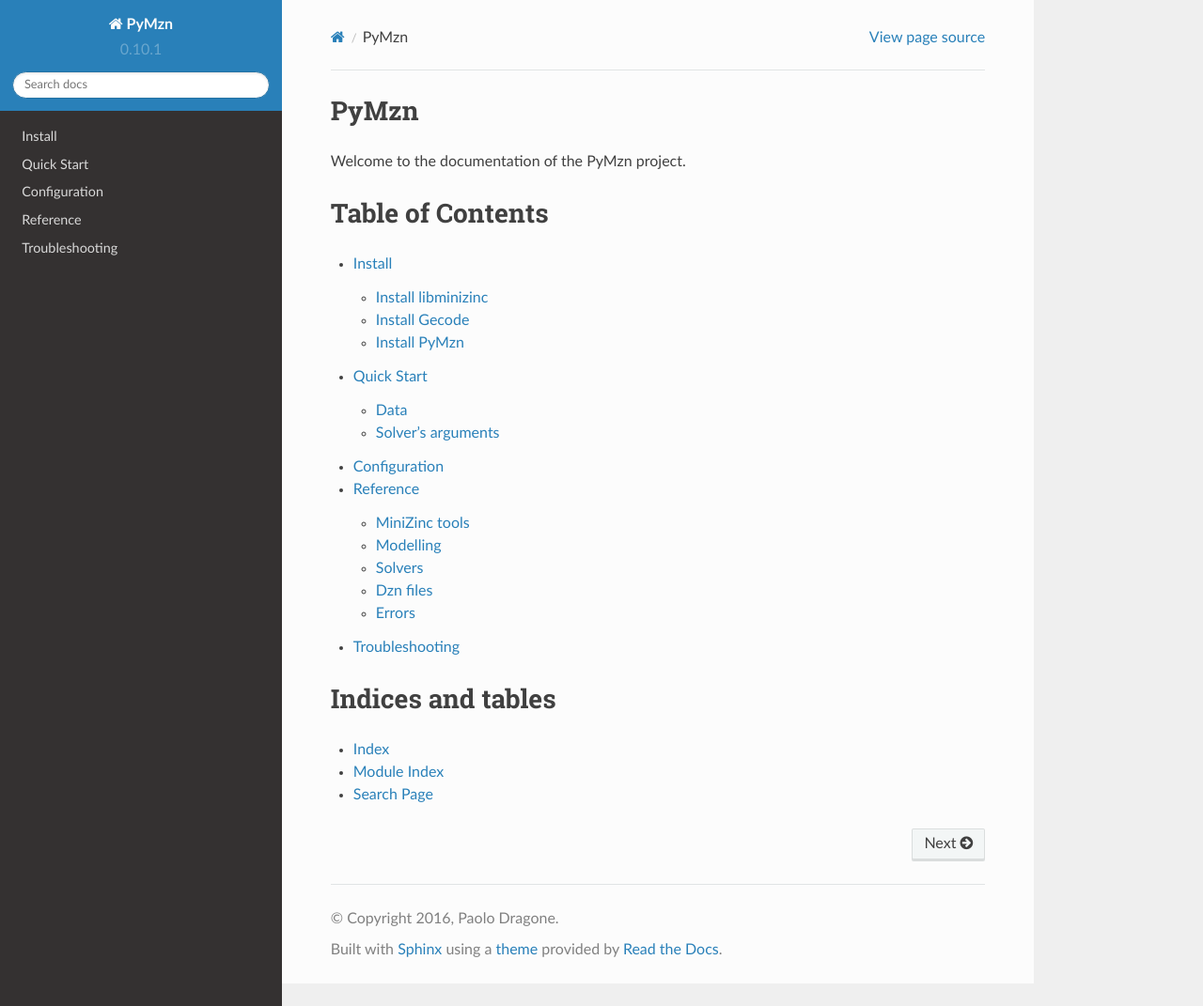
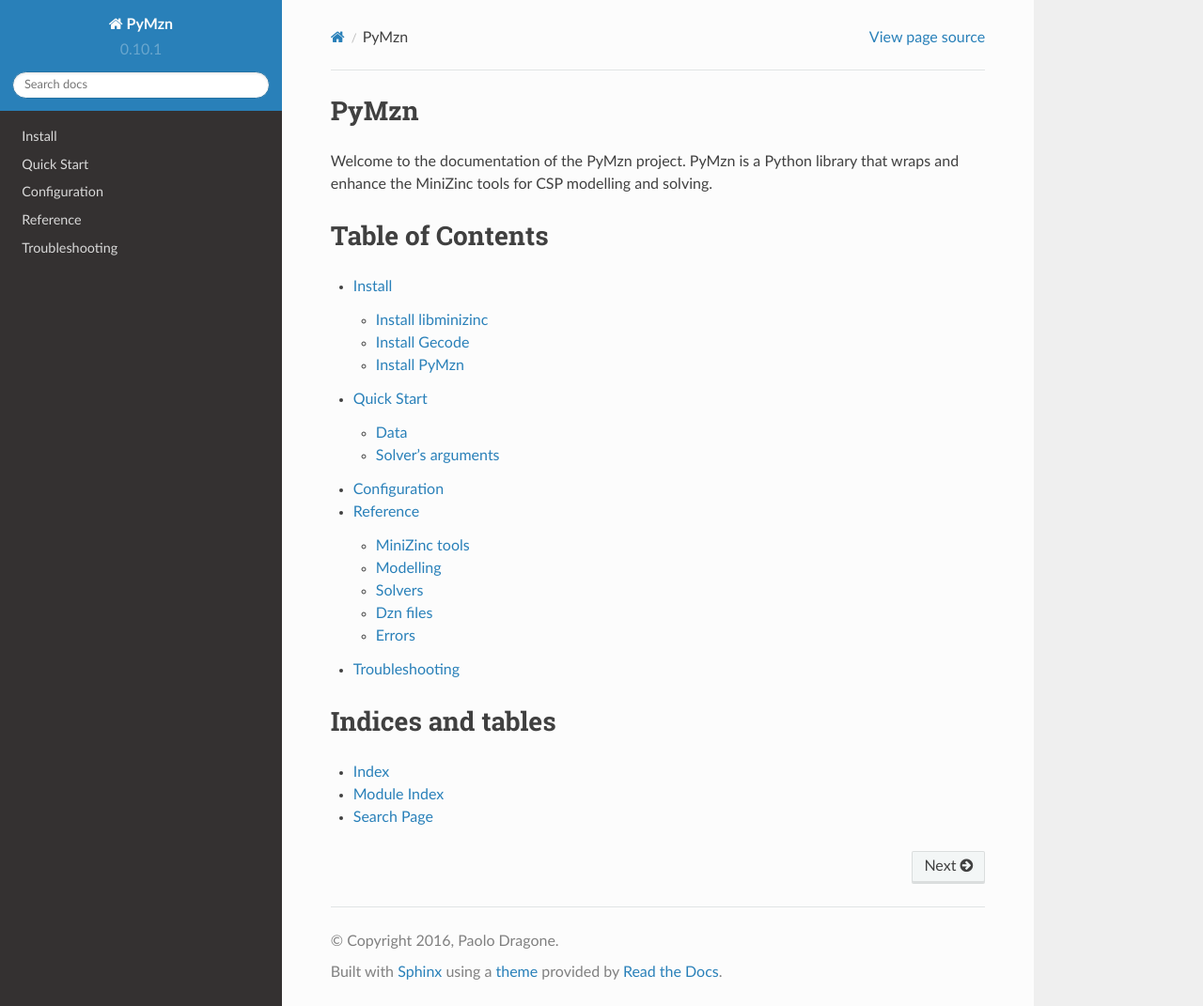
Before and after one commit to paolodragone/pymzn, a Sphinx documentation site: the page built from docs/source/index.rst, in a window 1280 px wide and 1071 px high. Shown: the whole window at 94% size. Built offline with Sphinx 7.4.7 and the Read the Docs theme 2.0.0, drawn with Linux system fonts in a browser that asks for light colours.

Commit message:
Update docs.

```diff
--- a/docs/source/index.rst
+++ b/docs/source/index.rst
@@ -2,6 +2,8 @@
 =====
 
 Welcome to the documentation of the PyMzn project.
+PyMzn is a Python library that wraps and enhance the MiniZinc tools for CSP
+modelling and solving.
 
 Table of Contents
 =================
```
